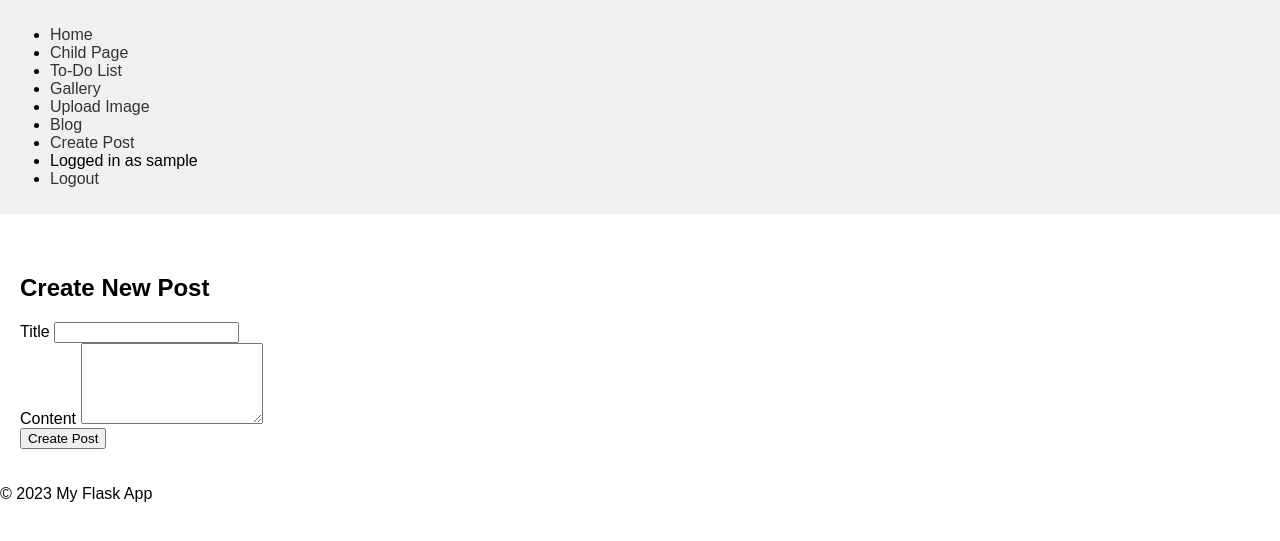
After one commit to jonnygiger/webshowcase, a Flask app: page /blog/create in a window 1280 px wide. The commit adds this page. Shown: the top 541 px of the page. Run offline with Flask 2, Linux system fonts and the light colour scheme; the visitor is signed in with stand-in values (Sample User, id 1).

Commit message:
feat: Implement full CRUD blog feature
This commit introduces a new blog module to the Flask application.

Features:
- You can create, read, update, and delete blog posts.
- Post creation, editing, and deletion require you to be logged in.
- You can only edit or delete your own posts (author-based authorization).
- Blog posts are stored in-memory for simplicity.
- Timestamps for creation and last edit are recorded for each post.

Implementation Details:
- Added new routes:
    - `/blog`: View all posts (newest first).
    - `/blog/create`: Form to create a new post.
    - `/blog/post/<id>`: View a single post.
    - `/blog/edit/<id>`: Form to edit an existing post.
    - `/blog/delete/<id>`: Action to delete a post.
- Created new HTML templates: `blog.html`, `create_post.html`, `view_post.html`, `edit_post.html`.
- Updated `base.html` to include navigation links for "Blog" and "Create Post" (conditional).
- Modified `app.py` to handle blog logic, including making the `blog_post_id_counter` an attribute of the `app` object for better testability.
- Added comprehensive unit tests in `tests/test_app.py` covering:
    - Basic page loads.
    - Login requirements for protected actions.
    - Full CRUD cycle by post author.
    - Authorization checks for unauthenticated users attempting to edit/delete.
- Updated `README.md` with a detailed section describing the new blog feature, its routes, and showcased Flask functionalities.

```diff
--- a/app.py
+++ b/app.py
@@ -3,6 +3,7 @@ from flask import Flask, render_template, request, session, redirect, url_for, f
 from werkzeug.utils import secure_filename
 from werkzeug.security import generate_password_hash, check_password_hash
 from functools import wraps
+from datetime import datetime
 
 app = Flask(__name__)
 app.config['SECRET_KEY'] = 'supersecretkey'
@@ -13,6 +14,9 @@ app.config['ALLOWED_EXTENSIONS'] = {'png', 'jpg', 'jpeg', 'gif'}
 users = {
     "demo": generate_password_hash("password123")
 }
+blog_posts = []
+#blog_post_id_counter = 0 # Will be app attribute
+app.blog_post_id_counter = 0 # Initialize as app attribute
 
 # Ensure the upload folder exists
 if not os.path.exists(app.config['UPLOAD_FOLDER']):
@@ -121,5 +125,79 @@ def logout():
     flash('You are now logged out.', 'success')
     return redirect(url_for('login'))
 
+@app.route('/blog/create', methods=['GET', 'POST'])
+@login_required
+def create_post():
+    #global blog_post_id_counter # No longer global like this
+    if request.method == 'POST':
+        title = request.form['title']
+        content = request.form['content']
+        app.blog_post_id_counter += 1
+        new_post = {
+            "id": app.blog_post_id_counter,
+            "title": title,
+            "content": content,
+            "author_username": session['username'],
+            "timestamp": datetime.now().strftime("%Y-%m-%d %H:%M:%S")
+        }
+        blog_posts.append(new_post)
+        flash('Blog post created successfully!', 'success')
+        return redirect(url_for('blog')) # This route will be created later
+    return render_template('create_post.html')
+
+@app.route('/blog')
+def blog():
+    # Sort posts by timestamp, newest first (optional, but good practice)
+    sorted_posts = sorted(blog_posts, key=lambda x: x['timestamp'], reverse=True)
+    return render_template('blog.html', posts=sorted_posts)
+
+@app.route('/blog/post/<int:post_id>')
+def view_post(post_id):
+    post = next((post for post in blog_posts if post['id'] == post_id), None)
+    if post:
+        return render_template('view_post.html', post=post)
+    else:
+        flash('Post not found!', 'danger')
+        return redirect(url_for('blog'))
+
+@app.route('/blog/edit/<int:post_id>', methods=['GET', 'POST'])
+@login_required
+def edit_post(post_id):
+    post = next((p for p in blog_posts if p['id'] == post_id), None)
+
+    if post is None:
+        flash('Post not found!', 'danger')
+        return redirect(url_for('blog'))
+
+    if post['author_username'] != session['username']:
+        flash('You are not authorized to edit this post.', 'danger')
+        return redirect(url_for('view_post', post_id=post_id))
+
+    if request.method == 'POST':
+        post['title'] = request.form['title']
+        post['content'] = request.form['content']
+        post['last_edited'] = datetime.now().strftime("%Y-%m-%d %H:%M:%S")
+        flash('Post updated successfully!', 'success')
+        return redirect(url_for('view_post', post_id=post_id))
+
+    return render_template('edit_post.html', post=post)
+
+@app.route('/blog/delete/<int:post_id>', methods=['POST'])
+@login_required
+def delete_post(post_id):
+    post_to_delete = next((p for p in blog_posts if p['id'] == post_id), None)
+
+    if post_to_delete is None:
+        flash('Post not found or already deleted!', 'danger')
+        return redirect(url_for('blog'))
+
+    if post_to_delete['author_username'] != session['username']:
+        flash('You are not authorized to delete this post.', 'danger')
+        return redirect(url_for('view_post', post_id=post_id))
+
+    blog_posts[:] = [p for p in blog_posts if p['id'] != post_id]
+    flash('Post deleted successfully!', 'success')
+    return redirect(url_for('blog'))
+
 if __name__ == '__main__':
     app.run(debug=True)
--- a/templates/base.html
+++ b/templates/base.html
@@ -24,7 +24,9 @@
                 <li><a href="{{ url_for('todo') }}">To-Do List</a></li>
                 <li><a href="{{ url_for('gallery') }}">Gallery</a></li>
                 <li><a href="{{ url_for('upload_image') }}">Upload Image</a></li>
+                <li><a href="{{ url_for('blog') }}">Blog</a></li>
                 {% if session['logged_in'] %}
+                  <li><a href="{{ url_for('create_post') }}">Create Post</a></li>
                   <li><span>Logged in as {{ session['username'] }}</span></li>
                   <li><a href="{{ url_for('logout') }}">Logout</a></li>
                 {% else %}
--- /dev/null
+++ b/templates/create_post.html
@@ -0,0 +1,23 @@
+{% extends "base.html" %}
+{% block title %}Create New Post{% endblock %}
+{% block content %}
+  <h2>Create New Post</h2>
+  {% with messages = get_flashed_messages(with_categories=true) %}
+    {% if messages %}
+      {% for category, message in messages %}
+        <div class="alert alert-{{ category }}">{{ message }}</div>
+      {% endfor %}
+    {% endif %}
+  {% endwith %}
+  <form method="POST">
+    <div class="form-group">
+      <label for="title">Title</label>
+      <input type="text" class="form-control" id="title" name="title" required>
+    </div>
+    <div class="form-group">
+      <label for="content">Content</label>
+      <textarea class="form-control" id="content" name="content" rows="5" required></textarea>
+    </div>
+    <button type="submit" class="btn btn-primary">Create Post</button>
+  </form>
+{% endblock %}
```
Also changed, not shown: templates/blog.html (added, +35 -0 lines), templates/edit_post.html (added, +27 -0 lines), templates/view_post.html (added, +32 -0 lines), tests/test_app.py (+147 -13 lines), README.md.
